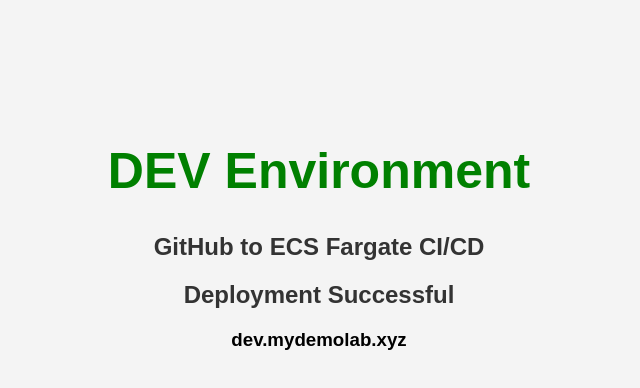
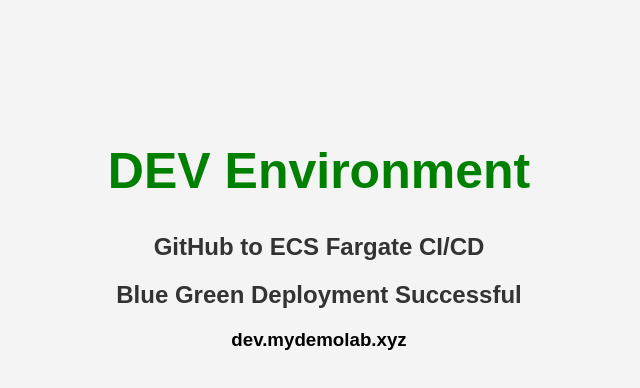
Before and after one commit to Sourav-Ghosh-17/ecs-bluegreen-demo, a plain HTML site: page index.html in a window 1280 px wide. Shown: the whole page, without its empty margins (321-961 px from the left). Drawn offline with Linux system fonts and the light colour scheme.

Commit message:
Update index.html

```diff
--- a/index.html
+++ b/index.html
@@ -29,7 +29,7 @@ color:#333;
 
 <h2>GitHub to ECS Fargate CI/CD</h2>
 
-<h2>Deployment Successful</h2>
+<h2>Blue Green Deployment Successful</h2>
 
 <h3>dev.mydemolab.xyz</h3>
 
```
